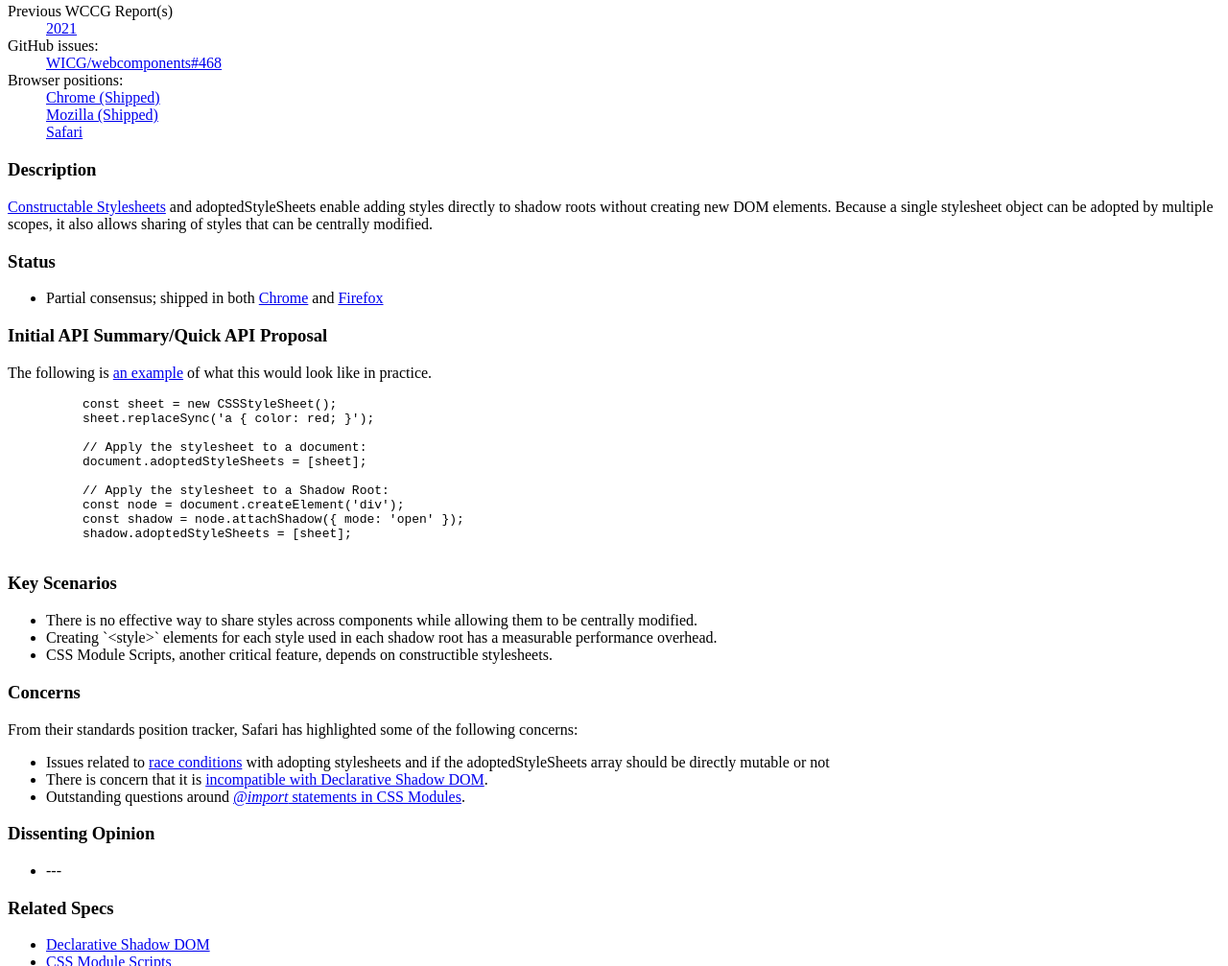
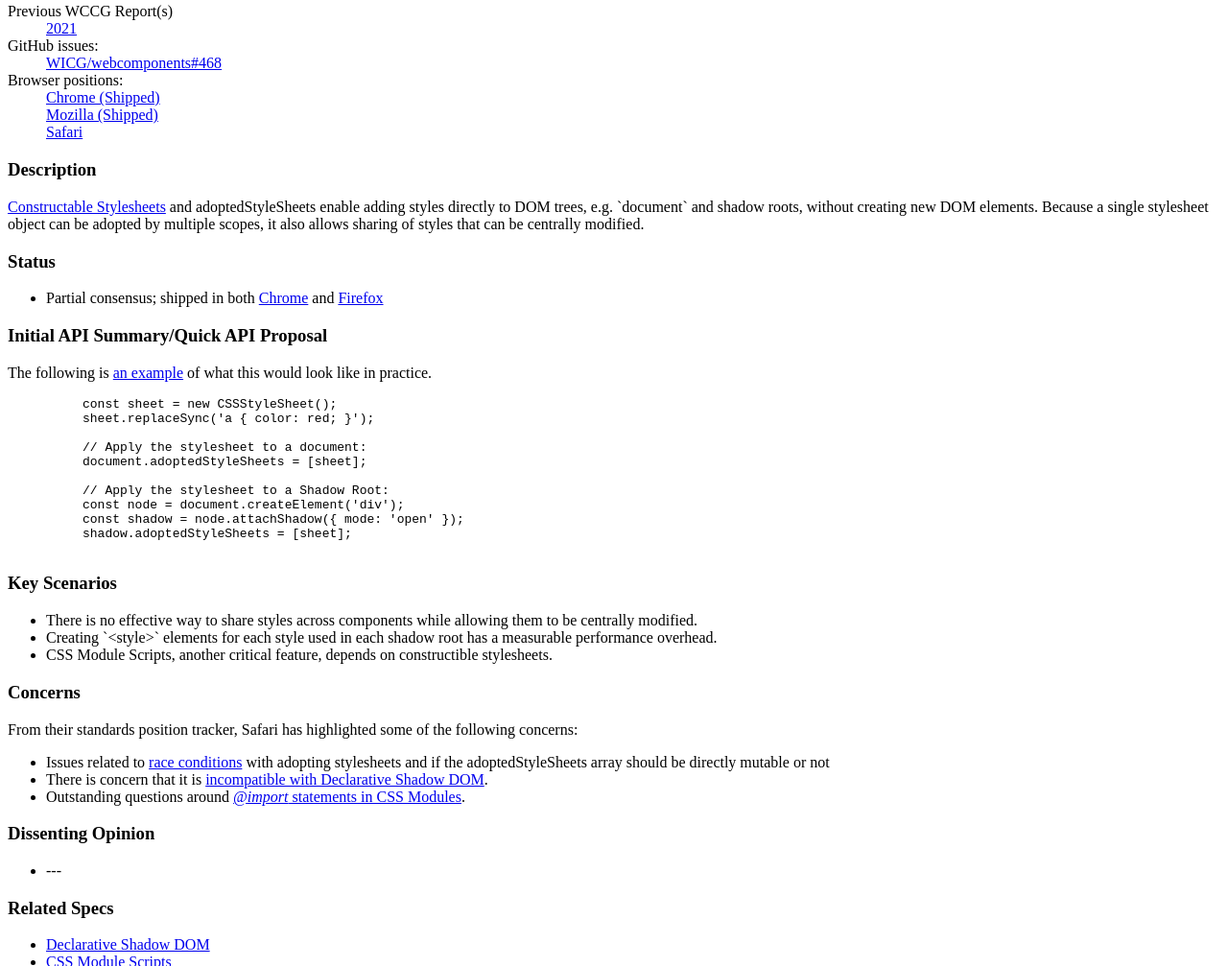
Before and after one commit to w3c/webcomponents-cg, a plain HTML site: page reports/2022.html in a window 1280 px wide. Shown: the part 3845-4852 px from the top of the page at 96% size. Drawn offline with Linux system fonts and the light colour scheme.

Commit message:
Update reports/2022.html
Co-authored-by: Westbrook Johnson <westbrook.johnson@gmail.com>

```diff
--- a/reports/2022.html
+++ b/reports/2022.html
@@ -435,7 +435,7 @@ class FancyInput extends HTMLElement {
       </section>
       <section>
         <h3>Description</h3>
-        <p><a href="https://wicg.github.io/construct-stylesheets/" target="_blank">Constructable Stylesheets</a> and adoptedStyleSheets enable adding styles directly to shadow roots without creating new DOM elements. Because a single stylesheet object can be adopted by multiple scopes, it also allows sharing of styles that can be centrally modified.</p>
+        <p><a href="https://wicg.github.io/construct-stylesheets/" target="_blank">Constructable Stylesheets</a> and adoptedStyleSheets enable adding styles directly to DOM trees, e.g. `document` and shadow roots, without creating new DOM elements. Because a single stylesheet object can be adopted by multiple scopes, it also allows sharing of styles that can be centrally modified.</p>
       </section>
       <section>
         <h3>Status</h3>
```
